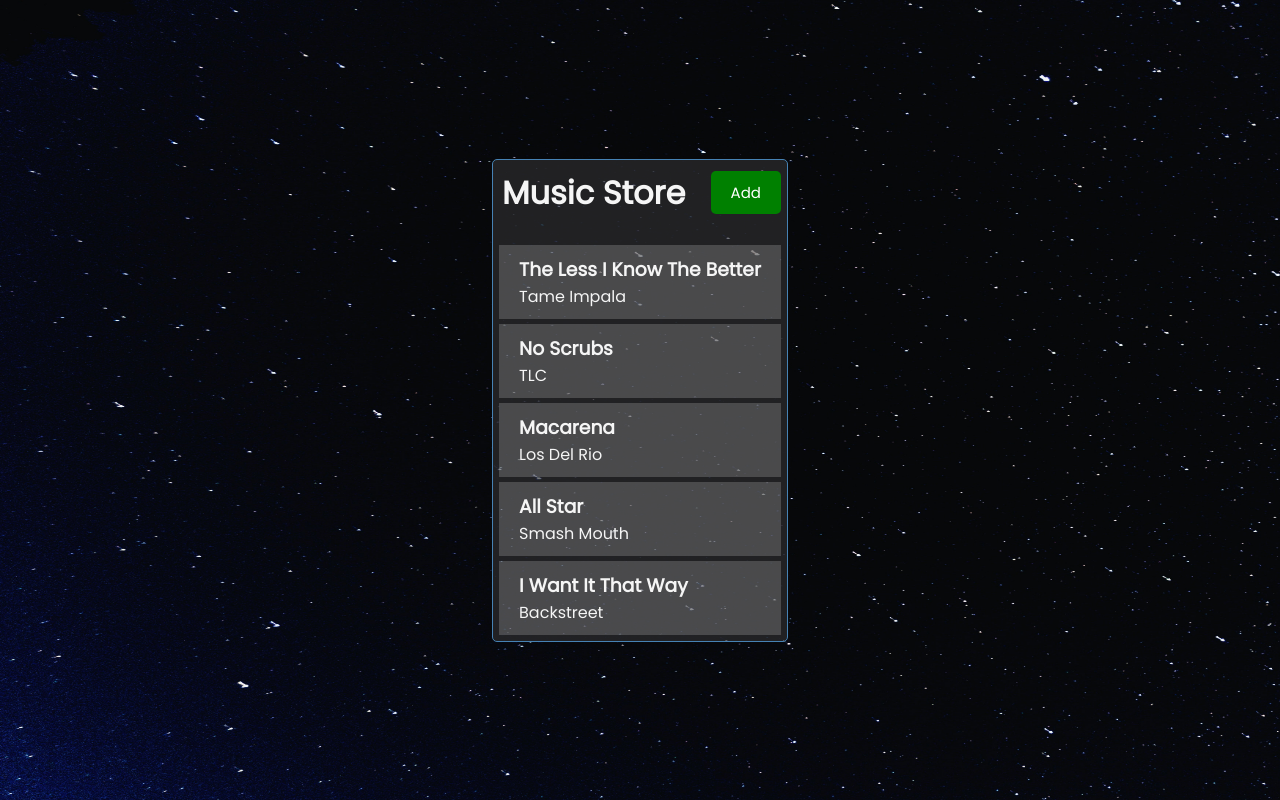
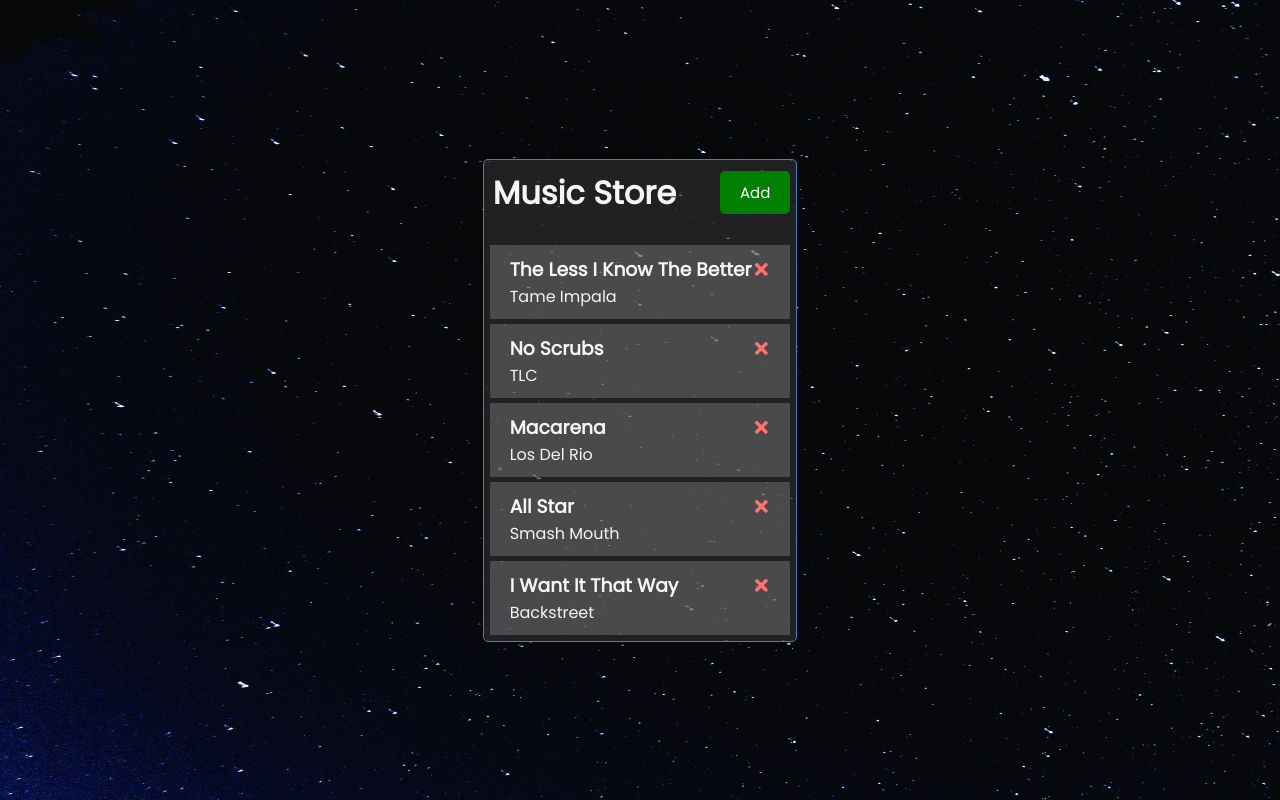
Before and after one commit to therealabdi2/music_store, a React (Create React App) app: page / in a window 1280 px wide. Built offline with nearby package versions, Linux system fonts and the light colour scheme.

Commit message:
[CHG] Added delete functionality

```diff
--- a/package.json
+++ b/package.json
@@ -8,6 +8,7 @@
     "@testing-library/user-event": "^13.5.0",
     "react": "^18.2.0",
     "react-dom": "^18.2.0",
+    "react-icons": "^4.4.0",
     "react-scripts": "5.0.1",
     "web-vitals": "^2.1.4"
   },
--- a/src/App.js
+++ b/src/App.js
@@ -41,10 +41,15 @@
         },
     ]);
 
+    // Delete song
+    const deleteSong = (id) => {
+        setSongs(songs.filter((song) => song.id !== id)); // filter out the song with the id that was passed in and set the state to the new array of songs
+    };
+
     return (
         <div className="container">
             <Header />
-            <Songs songs={songs} />
+            {songs.length > 0 ? <Songs songs={songs} onDelete={deleteSong} /> : "No songs to show"}
         </div>
     );
 }
--- a/src/components/Header.js
+++ b/src/components/Header.js
@@ -1,6 +1,5 @@
 import PropTypes from "prop-types";
 import Button from "./Button";
-import Songs from "./Songs";
 
 const Header = ({ title }) => {
     const onClick = () => {
--- a/src/components/Song.js
+++ b/src/components/Song.js
@@ -1,9 +1,12 @@
-import React from "react";
+import { FaTimes } from "react-icons/fa";
 
-const Song = ({ song }) => {
+const Song = ({ song, onDelete }) => {
     return (
         <div className="song">
-            <h3>{song.title}</h3>
+            <h3>
+                {song.title}
+                <FaTimes style={{ color: "#ff726f", cursor: "pointer" }} onClick={onDelete} />
+            </h3>
             <p>{song.artist}</p>
         </div>
     );
--- a/src/components/Songs.js
+++ b/src/components/Songs.js
@@ -1,10 +1,10 @@
 import Song from "./Song";
 
-const Songs = ({ songs }) => {
+const Songs = ({ songs, onDelete }) => {
     return (
         <div>
             {songs.map((song) => (
-                <Song key={song.id} song={song} />
+                <Song key={song.id} song={song} onDelete={() => onDelete(song.id)} />
             ))}
         </div>
     );
```
Also changed, not shown: 1 other file (tests, documents, lock files or other folders).
